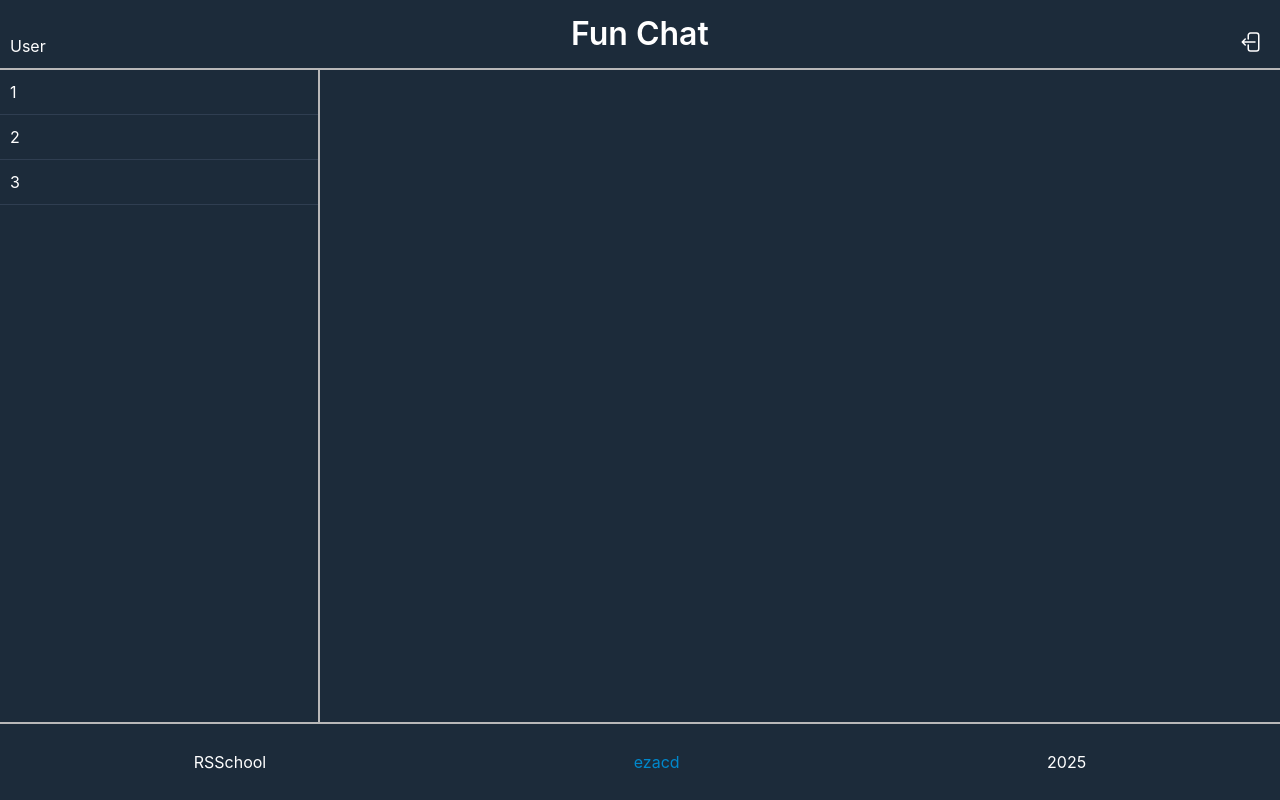
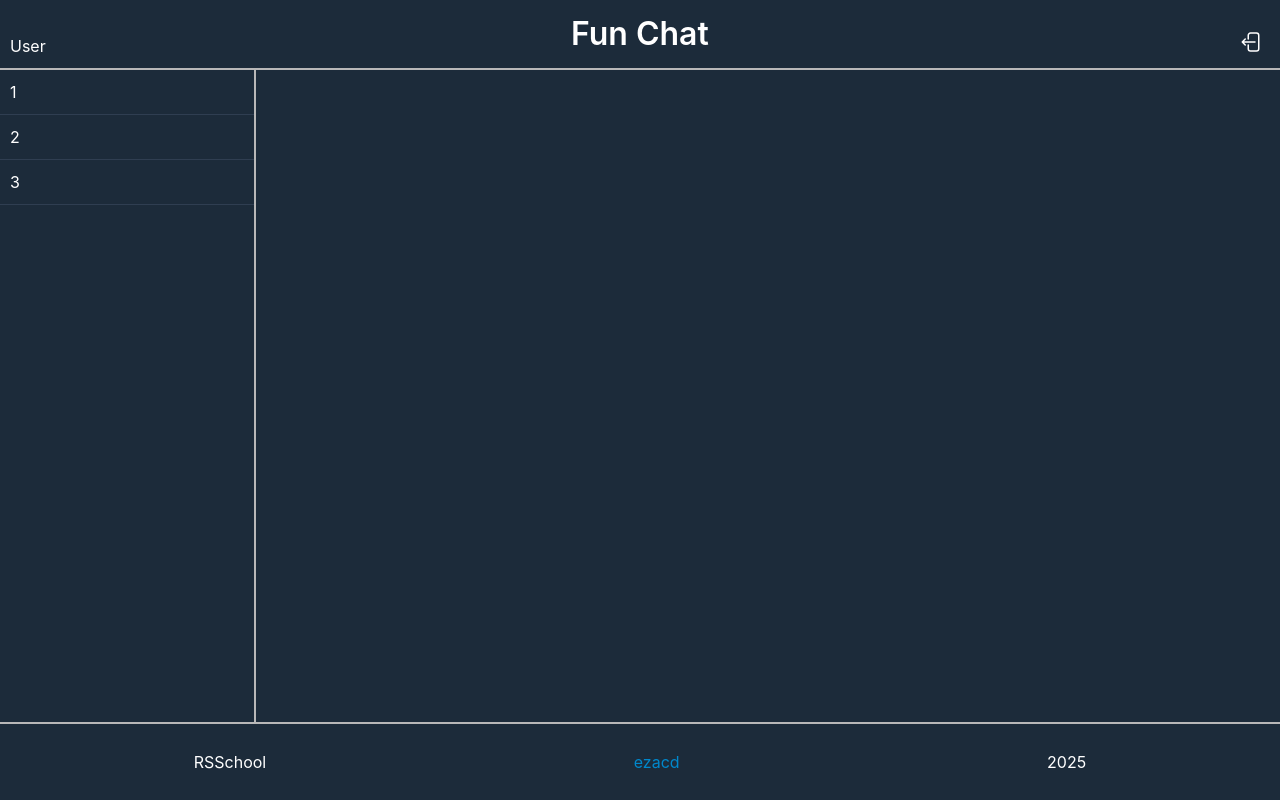
Before and after one commit to ezacd/fun-chat, a Next.js app in the folder frontend/chat-app/: page / in a window 1280 px wide. Built offline with nearby package versions, Linux system fonts and the light colour scheme.

Commit message:
refactor

```diff
--- a/frontend/chat-app/src/app/page.module.css
+++ /dev/null
@@ -1,4 +0,0 @@
-.app {
-  display: flex;
-  flex-direction: column;
-}
--- a/frontend/chat-app/src/app/page.tsx
+++ b/frontend/chat-app/src/app/page.tsx
@@ -1,16 +1,23 @@
 'use client';
 
 import Aside from '@/components/app/Aside';
-import styles from './page.module.css';
+import styles from '../styles/page.module.css';
 import Header from '@/components/app/Header';
 import Footer from '@/components/app/Footer';
 
-export default function Home() {
+export default function MainPage() {
   return (
     <div className={styles.app}>
       <Header />
-      <Aside />
+      <main className={styles.mainSection}>
+        <Aside />
+        <Chat />
+      </main>
       <Footer />
     </div>
   );
 }
+
+function Chat() {
+  return <section className={styles.chatSection}></section>;
+}
--- a/frontend/chat-app/src/components/app/Aside.tsx
+++ b/frontend/chat-app/src/components/app/Aside.tsx
@@ -1,4 +1,4 @@
-import styles from './Aside.module.css';
+import styles from '../../styles/Aside.module.css';
 
 export default function Aside() {
   return (
--- a/frontend/chat-app/src/components/app/Footer.tsx
+++ b/frontend/chat-app/src/components/app/Footer.tsx
@@ -1,4 +1,4 @@
-import styles from './Footer.module.css';
+import styles from '../../styles/Footer.module.css';
 
 export default function Footer() {
   return (
--- a/frontend/chat-app/src/components/app/Header.tsx
+++ b/frontend/chat-app/src/components/app/Header.tsx
@@ -1,7 +1,7 @@
 import { deleteCookie } from 'cookies-next';
 import LogOut from '../../assets/icons/logout.svg';
 import { useRouter } from 'next/navigation';
-import styles from './Header.module.css';
+import styles from '../../styles/Header.module.css';
 
 export default function Header() {
   const router = useRouter();
--- a/frontend/chat-app/src/components/app/Aside.module.css
+++ b/frontend/chat-app/src/styles/Aside.module.css
@@ -3,7 +3,6 @@
   flex-direction: column;
   border-right: 2px solid rgb(184, 184, 184);
   width: 25vw;
-  height: 100vh;
   overflow-y: auto;
   overflow-x: hidden;
   box-sizing: border-box;
--- /dev/null
+++ b/frontend/chat-app/src/styles/page.module.css
@@ -0,0 +1,16 @@
+.app {
+  display: flex;
+  flex-direction: column;
+  height: 100vh;
+  box-sizing: border-box;
+}
+
+.mainSection {
+  display: flex;
+  flex-direction: row;
+  height: 100%;
+}
+
+.chatSection {
+  width: 100%;
+}
```
Also changed, not shown: frontend/chat-app/src/styles/Footer.module.css (renamed from frontend/chat-app/src/components/app/Footer.module.css), frontend/chat-app/src/styles/Header.module.css (renamed from frontend/chat-app/src/components/app/Header.module.css).
